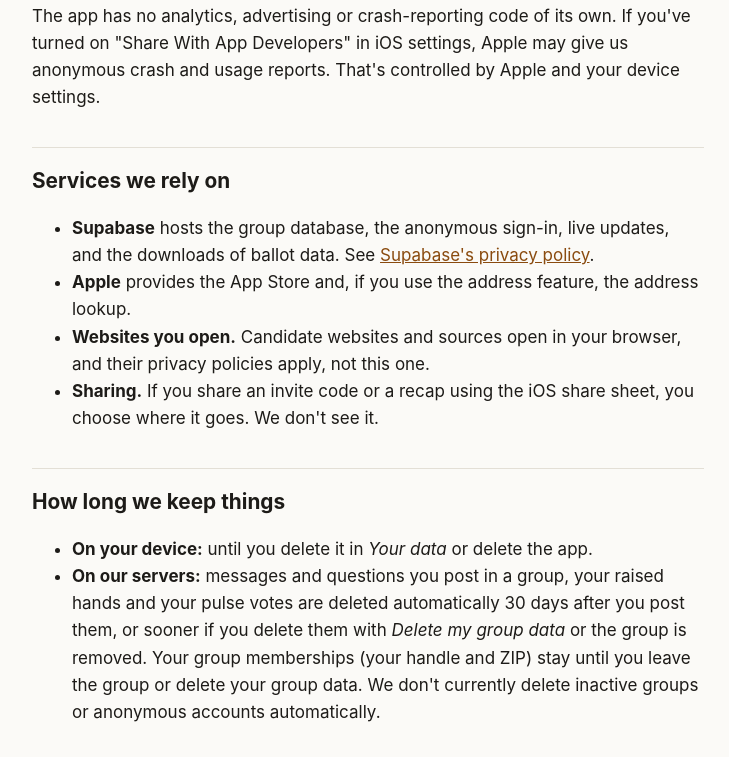
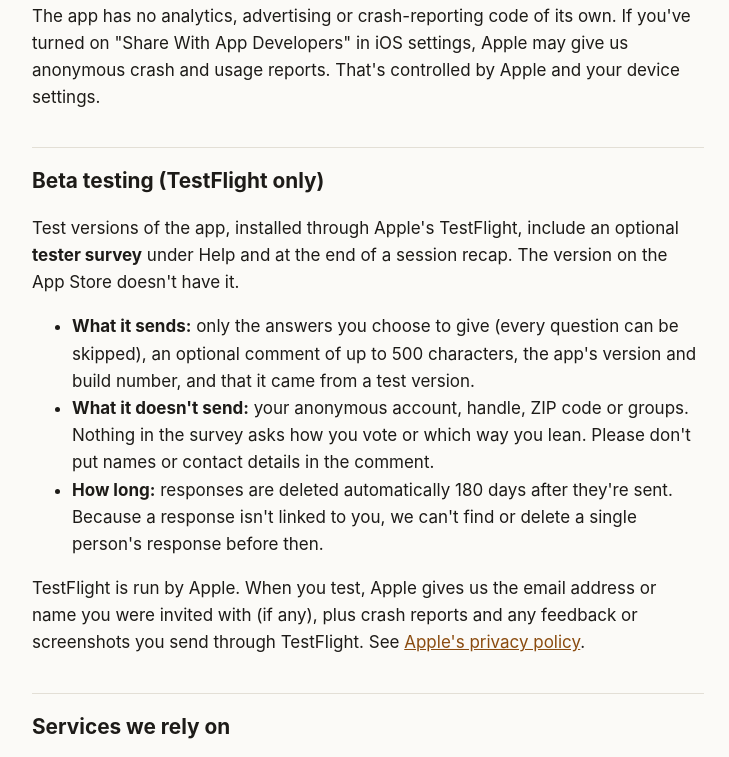
Before and after one commit to beerandballots/beerandballots-site, a plain HTML site: page privacy.html in a window 1280 px wide. Shown: the part 3398-4155 px from the top of the page, without its empty margins (272-1001 px from the left). Drawn offline with Linux system fonts and the light colour scheme.

Commit message:
Add files via upload
updated privacy

```diff
--- a/privacy.html
+++ b/privacy.html
@@ -207,6 +207,30 @@ along with your anonymous account when you delete your group data.</p>
 own. If you've turned on "Share With App Developers" in iOS settings,
 Apple may give us anonymous crash and usage reports. That's controlled
 by Apple and your device settings.</p>
+<h2 id="beta-testing-testflight-only">Beta testing (TestFlight
+only)</h2>
+<p>Test versions of the app, installed through Apple's TestFlight,
+include an optional <strong>tester survey</strong> under Help and at the
+end of a session recap. The version on the App Store doesn't have
+it.</p>
+<ul>
+<li><strong>What it sends:</strong> only the answers you choose to give
+(every question can be skipped), an optional comment of up to 500
+characters, the app's version and build number, and that it came from a
+test version.</li>
+<li><strong>What it doesn't send:</strong> your anonymous account,
+handle, ZIP code or groups. Nothing in the survey asks how you vote or
+which way you lean. Please don't put names or contact details in the
+comment.</li>
+<li><strong>How long:</strong> responses are deleted automatically 180
+days after they're sent. Because a response isn't linked to you, we
+can't find or delete a single person's response before then.</li>
+</ul>
+<p>TestFlight is run by Apple. When you test, Apple gives us the email
+address or name you were invited with (if any), plus crash reports and
+any feedback or screenshots you send through TestFlight. See <a
+href="https://www.apple.com/legal/privacy/">Apple's privacy
+policy</a>.</p>
 <h2 id="services-we-rely-on">Services we rely on</h2>
 <ul>
 <li><strong>Supabase</strong> hosts the group database, the anonymous
@@ -232,6 +256,8 @@ with <em>Delete my group data</em> or the group is removed. Your group
 memberships (your handle and ZIP) stay until you leave the group or
 delete your group data. We don't currently delete inactive groups or
 anonymous accounts automatically.</li>
+<li><strong>Tester survey (test versions only):</strong> deleted
+automatically 180 days after it's sent.</li>
 </ul>
 <h2 id="your-choices">Your choices</h2>
 <p><strong>Your data</strong>, in the Ballot menu or at the bottom of
```
